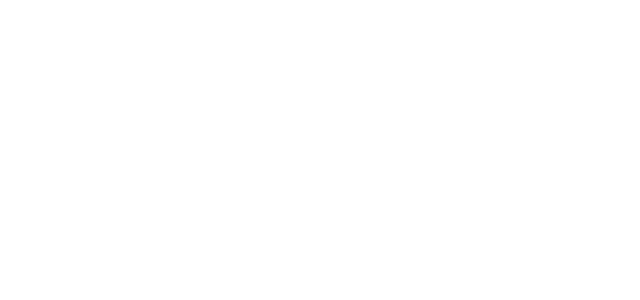
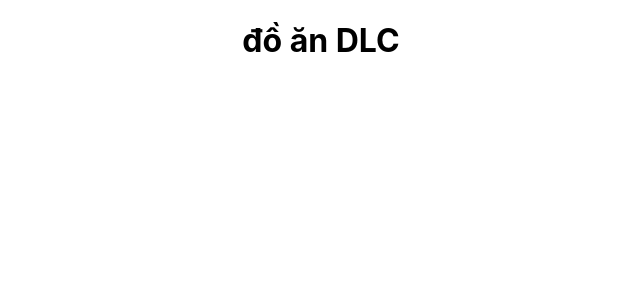
Before and after one commit to robdlc3/doandlc-client, a React (Create React App) app: page / in a window 1280 px wide. Shown: the top 300 px of the page, without its empty margins (319-959 px from the left). Built offline with nearby package versions, Linux system fonts and the light colour scheme.

Commit message:
new header

```diff
--- a/src/App.js
+++ b/src/App.js
@@ -4,7 +4,9 @@
 function App() {
   return (
     <div className="App">
+      <h1>đồ ăn DLC
 
+      </h1>
     </div>
   );
 }
```
